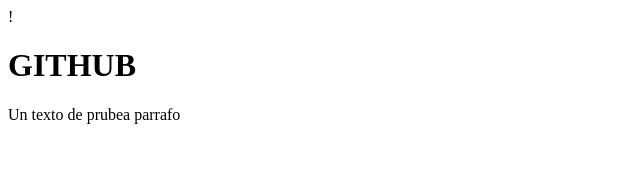
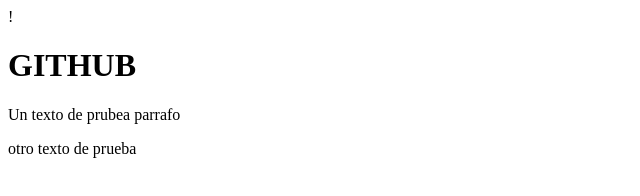
Before and after one commit to LuisMachorro/frontend-ai-modulo-1, a plain HTML site: page 31_10_24/main.html in a window 1280 px wide. Shown: the whole page, without its empty margins (0-640 px from the left). Drawn offline with Linux system fonts and the light colour scheme.

Commit message:
cambios hechos

```diff
--- a/31_10_24/main.html
+++ b/31_10_24/main.html
@@ -8,5 +8,6 @@
 <body>
     <h1>GITHUB</h1>
     <p>Un texto de prubea parrafo</p>
+    <p>otro texto de prueba</p>
 </body>
 </html>
```
